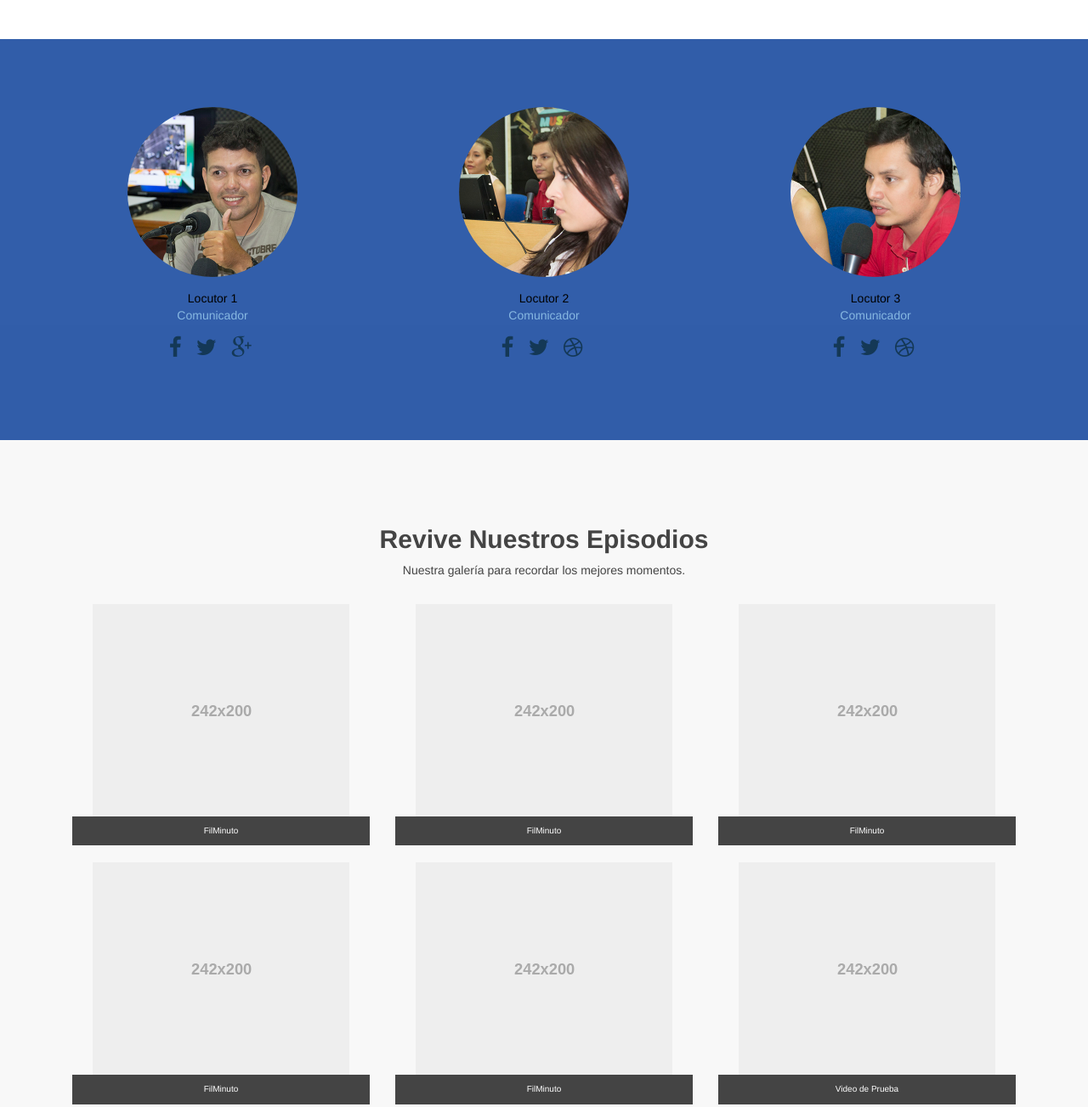
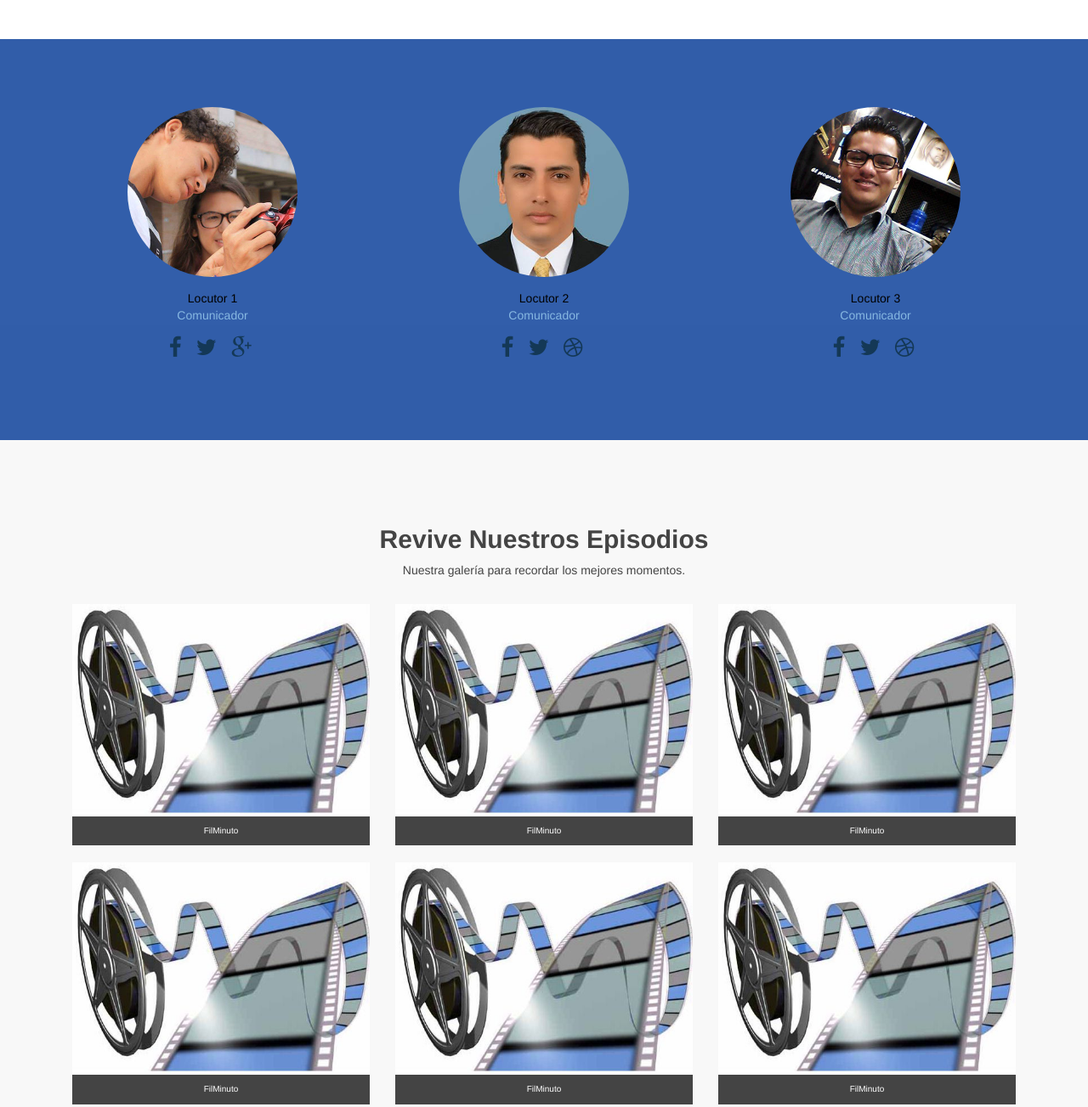
Before and after one commit to JavierSki/Emisora, a plain HTML site: page index.html in a window 1280 px wide. Shown: the part 2920-4223 px from the top of the page at 85% size. Drawn offline with Linux system fonts and the light colour scheme.

Commit message:
Repare Files
News Videos

```diff
--- a/css/main.css
+++ b/css/main.css
@@ -21,6 +21,9 @@ body{
 	background: #f8f8f8;
 	color: #444;
 	font-family: "Helvetica Neue", Helvetica, Arial, Sans-serif;
+}
+img.embed-responsive-item{
+	width: 100%;
 }
 span.mejs-duration{
 	display: none;
--- a/index.html
+++ b/index.html
@@ -166,9 +166,9 @@
 						<!-- Wrapper for slides -->
 						<div class="carousel-inner" role="listbox">
 						    <div class="item active">
-							    <img src="dist/slide/Img_1.JPG" alt="Primer Slide">
+							    <img src="dist/slide/Img.JPG" alt="Primer Slide">
 						    	<div class="carousel-caption">
-						        	Trasmiciones de discusion social.
+						        	Primer encuentro de Prensa Independiente.
 							    </div>
 						    </div>
 						    <div class="item">
@@ -301,7 +301,7 @@
 			<div class="container">
 				<div class="row">
 			    	<div class="member col-md-4 text-center animated fadeInDown delayp2" style="opacity: 0;">
-			    		<img class="img-rounded" src="dist/slide/Locutor_1.jpg" alt="Locutor 1"/>
+			    		<img class="img-rounded" src="dist/slide/Locutor1.jpg" alt="Locutor 1"/>
 			    		<p class="name">Locutor 1</p>
 			    		<p class="title">Comunicador</p>
 			    		<ul class="connect list-inline">
@@ -323,7 +323,7 @@
 			    		</ul>
 			    	</div>
 			    	<div class="member col-md-4 text-center animated fadeInDown delayp2" style="opacity: 0;">
-			    		<img class="img-rounded" src="dist/slide/Locutor_2.jpg" alt="Locutor 2"/>
+			    		<img class="img-rounded" src="dist/slide/Locutor2.jpg" alt="Locutor 2"/>
 			    		<p class="name">Locutor 2</p>
 			    		<p class="title">Comunicador</p>
 			    		<ul class="connect list-inline">
@@ -345,7 +345,7 @@
 			    		</ul>
 			    	</div>
 			    	<div class="member col-md-4 text-center animated fadeInDown delayp2" style="opacity: 0;">
-			    		<img class="img-rounded" src="dist/slide/Locutor_3.jpg" alt="Locutor 3"/>
+			    		<img class="img-rounded" src="dist/slide/Locutor3.jpg" alt="Locutor 3"/>
 			    		<p class="name">Locutor 3</p>
 			    		<p class="title">Comunicador</p>
 			    		<ul class="connect list-inline">
@@ -388,7 +388,10 @@
 							<li class="col-md-4 col-sm-6 col-xs-12 5 item mix">
 								<div class="fluid-width-video-wrapper">
 									<a data-toggle="modal" data-target="#video1" title="Video de Prueba">
-										<img src="dist/slide/imagen4.svg" height="250px" class="embed-responsive-item"/>
+										<img src="dist/img/multimedia.jpg" height="250px" class="embed-responsive-item"/>
+										<!-- <video height="250" preload="none" poster="dist/img/multimedia.jpg" class="embed-responsive-item">
+											<source type="video/youtube" src="https://www.youtube.com/watch?v=Y4HVNp2jZBo"/>
+										</video> -->
 										<div class="title">
 											<p>
 												FilMinuto
@@ -400,7 +403,7 @@
 							<li class="col-md-4 col-sm-6 col-xs-12 6 item mix">
 								<div class="fluid-width-video-wrapper">
 									<a data-toggle="modal" data-target="#video1" title="Video de Prueba">
-										<img src="dist/slide/imagen4.svg" height="250px" class="embed-responsive-item"/>
+										<img src="dist/img/multimedia.jpg" height="250px" class="embed-responsive-item"/>
 										<div class="title">
 											<p>
 												FilMinuto
@@ -412,7 +415,7 @@
 							<li class="col-md-4 col-sm-6 col-xs-12 7 item mix">
 								<div class="fluid-width-video-wrapper">
 									<a data-toggle="modal" data-target="#video1" title="Video de Prueba">
-										<img src="dist/slide/imagen4.svg" height="250px" class="embed-responsive-item"/>
+										<img src="dist/img/multimedia.jpg" height="250px" class="embed-responsive-item"/>
 										<div class="title">
 											<p>
 												FilMinuto
@@ -424,7 +427,7 @@
 							<li class="col-md-4 col-sm-6 col-xs-12 5 item mix">
 								<div class="fluid-width-video-wrapper">
 									<a data-toggle="modal" data-target="#video1" title="Video de Prueba">
-										<img src="dist/slide/imagen4.svg" height="250px" class="embed-responsive-item"/>
+										<img src="dist/img/multimedia.jpg" height="250px" class="embed-responsive-item"/>
 										<div class="title">
 											<p>
 												FilMinuto
@@ -436,7 +439,7 @@
 							<li class="col-md-4 col-sm-6 col-xs-12 6 item mix">
 								<div class="fluid-width-video-wrapper">
 									<a data-toggle="modal" data-target="#video1" title="Video de Prueba">
-										<img src="dist/slide/imagen4.svg" height="250px" class="embed-responsive-item"/>
+										<img src="dist/img/multimedia.jpg" height="250px" class="embed-responsive-item"/>
 										<div class="title">
 											<p>
 												FilMinuto
@@ -448,10 +451,10 @@
 							<li class="col-md-4 col-sm-6 col-xs-12 7 item mix">
 								<div class="fluid-width-video-wrapper">
 									<a data-toggle="modal" data-target="#video1" title="Video de Prueba">
-										<img src="dist/slide/imagen4.svg" height="250px" class="embed-responsive-item"/>
+										<img src="dist/img/multimedia.jpg" height="250px" class="embed-responsive-item"/>
 										<div class="title">
 											<p>
-												Video de Prueba
+												FilMinuto
 											</p>
 										</div>
 									</a>
@@ -470,14 +473,16 @@
 								<div class="modal-content">
 									<div class="modal-header">
 										<button type="button" class="close" data-dismiss="modal" aria-hidden="true">×</button>
-										<h4 class="modal-title">Video de Prueba</h4>
+										<h4 class="modal-title">FilMinuto</h4>
 									</div>
 									<div class="modal-body">
-										<video width="640" height="360" preload="none" style="width: 100%; height: 100%;" id="player1">
+										<!-- <video width="640" height="360" preload style="width: 100%; height: 100%;" id="player1">
 											<source type="video/youtube" src="https://www.youtube.com/watch?v=Y4HVNp2jZBo"/>
-											<!-- <source src="#" type="video/ogg"> -->
+											<<source src="#" type="video/ogg">
 											<em>Tu Navegador no soporta la etiqueta de Video</em>
-										</video>
+										</video> -->
+										<iframe style="height:320px; width:100%;" data-auto-play="0" title="YouTube video player" data-controls="1" src="https://www.youtube.com/embed/Y4HVNp2jZBo?autoplay=0&amp;color=red&amp;controls=1&amp;rel=0&amp;showinfo=0&amp;fs=1&amp;theme=light&amp;wmode=opaque&amp;html5=1&amp;enablejsapi=1" frameborder="0" allowfullscreen></iframe>
+										<!-- <iframe id="video" data-auto-play="0" data-controls="1" data-video-id="0Rgf9UL1N_c" frameborder="0" allowfullscreen="1" title="YouTube video player" width="930" height="523" src="https://www.youtube.com/embed/0Rgf9UL1N_c?autoplay=0&amp;color=red&amp;controls=1&amp;rel=0&amp;showinfo=0&amp;fs=1&amp;theme=light&amp;wmode=opaque&amp;html5=1&amp;enablejsapi=1&amp;origin=https%3A%2F%2Fwww.udacity.com"></iframe> -->
 									</div>
 								</div>
 							</div>
@@ -600,7 +605,7 @@
 	    <script type="text/javascript" src="js/jquery-migrate-1.2.1.min.js"></script>
 	    <script type="text/javascript" src="js/jquery.easing.1.3.js"></script>
 	    <script type="text/javascript" src="js/move-top.js"></script>
-	    <script type="text/javascript" src="js/mediaelement-and-player.min.js"></script>
+	    <!--script type="text/javascript" src="js/mediaelement-and-player.min.js"></script-->
 		<script type='text/javascript' src='bootstrap/js/bootstrap.min.js'></script>
 		<script type='text/javascript' src='js/jquery.inview.min.js'></script>
 		<script type='text/javascript' src='js/jquery.fitvids.js'></script>
@@ -619,7 +624,7 @@
             });
         </script>
         <script>
-			$('audio, video').mediaelementplayer();
+			// $('audio, video').mediaelementplayer();
 		</script>
 	</body>
 </html>
```
Also changed, not shown: dist/img/multimedia.jpg (added), dist/slide/Img.jpg (added), dist/slide/Img_5.jpg (added), dist/slide/Locutor2.jpg (added), dist/slide/Locutor3.jpg (added), dist/slide/locutor1.jpg (added).
